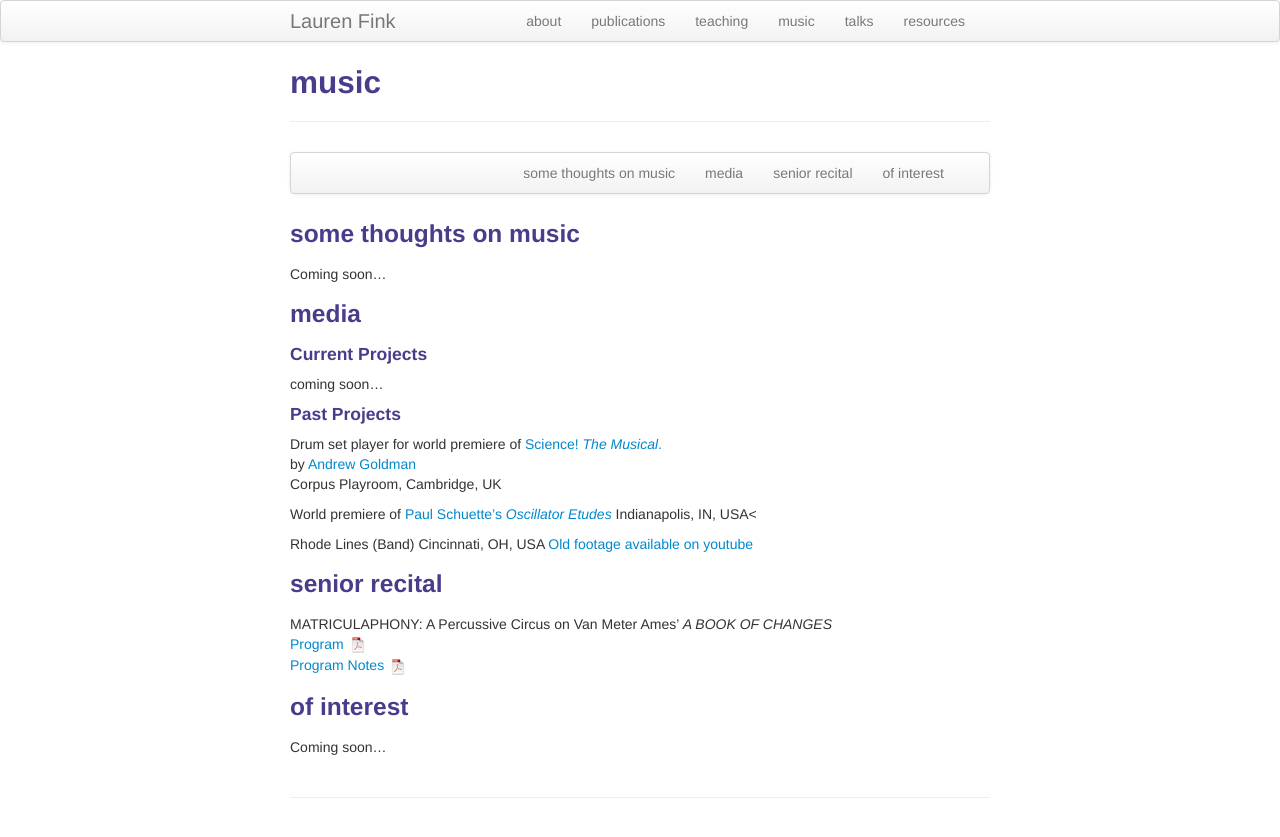
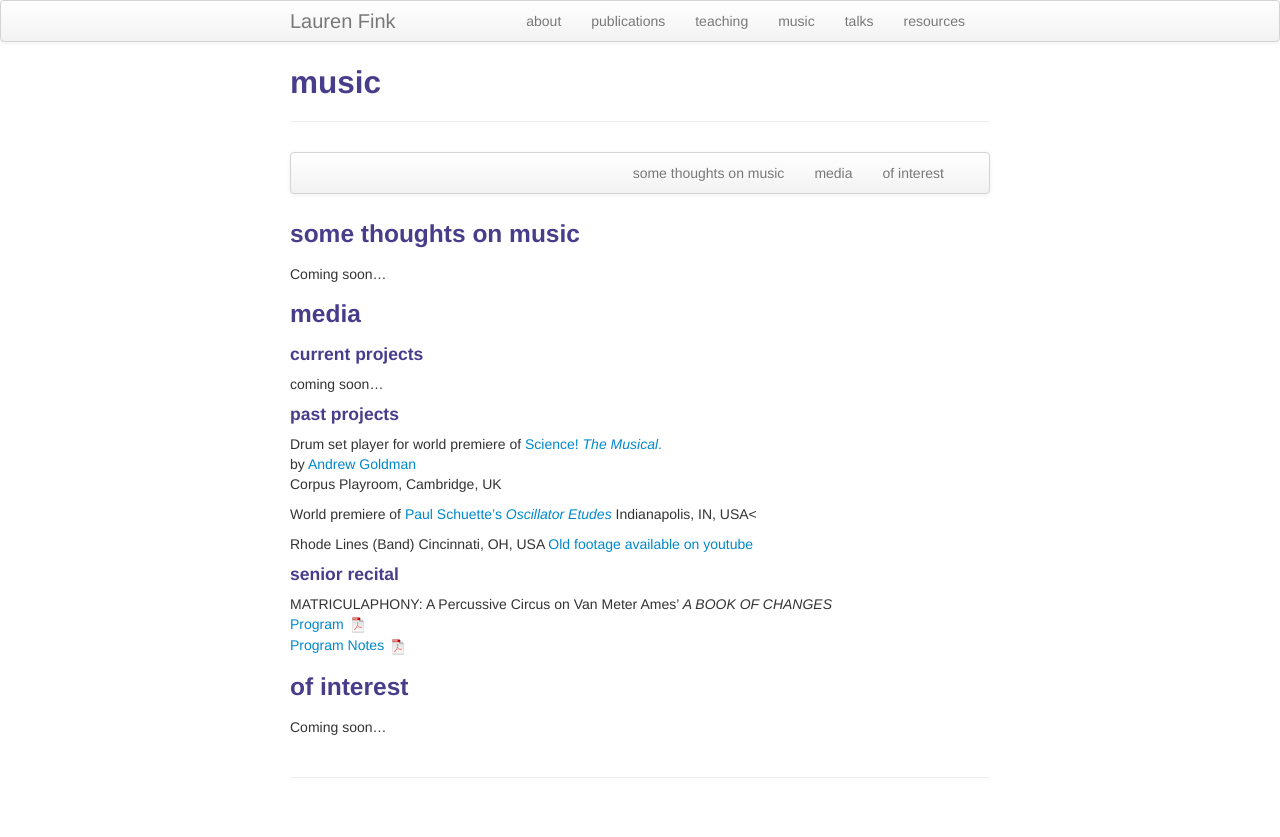
Before and after one commit to lkfink/lkfink.github.io, a Jekyll site: the page built from pages/music.md, in a window 1280 px wide. Shown: the top 837 px of the page. Built offline with Jekyll 4.4.1, drawn with Linux system fonts in a browser that asks for light colours.

Commit message:
Update music.md

```diff
--- a/pages/music.md
+++ b/pages/music.md
@@ -9,7 +9,6 @@ description: Lauren Fink's music
         <ul class="nav">
             <li><a href="#philosophy">some thoughts on music</a></li>
             <li><a href="#audio">media</a></li>
-	    <li><a href="#recital">senior recital</a></li>
             <li><a href="#others">of interest</a></li>
         </ul>
     </div>
@@ -21,10 +20,10 @@ Coming soon...
 
 ### <a name="audio"></a>media
 
-#### Current Projects
+#### current projects
 coming soon...
 
-#### Past Projects
+#### past projects
 
 Drum set player for world premiere of [Science! *The Musical*.](http://www.mus.cam.ac.uk/news/feature-pieces/science-the-musical)
 by [Andrew Goldman](http://heymancenter.org/people/andrew-goldman/)
@@ -37,9 +36,7 @@ Rhode Lines (Band)
 Cincinnati, OH, USA
 [Old footage available on youtube](https://www.youtube.com/watch?v=zS67TM2L1KE)
 
-
-### <a name="recital"></a>senior recital
-
+#### senior recital
 MATRICULAPHONY: A Percussive Circus on Van Meter Ames' *A BOOK OF CHANGES*
 [Program ![Program as pdf](icons16/pdf-icon.png)]({{ BASE_PATH }}/assets/Fink_RecitalProgram_04-04-13.pdf)
 [Program Notes ![Notes as pdf](icons16/pdf-icon.png)]({{ BASE_PATH }}/assets/Fink_RecitalProgramNotes.pdf)
```
